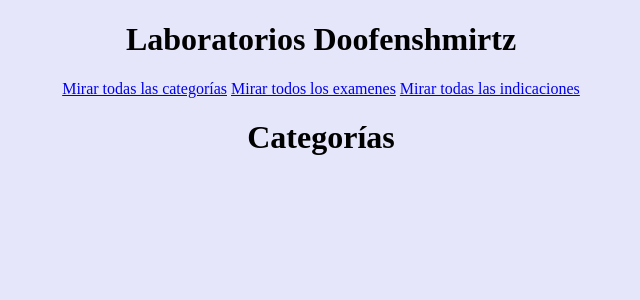
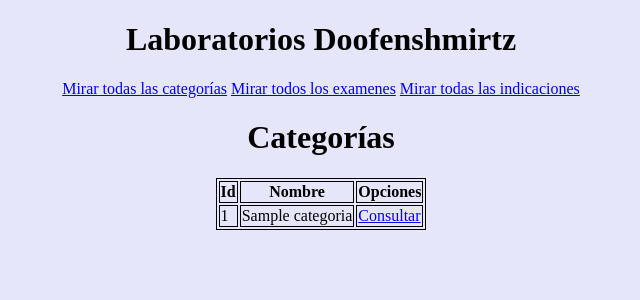
Before and after one commit to Luna-Hazuki2006/Laboratorio_Doofenshmirtz, a Flask app: page /listar_categorias in a window 1280 px wide. Shown: the top 300 px of the page, without its empty margins (319-959 px from the left). Run offline with Flask 3, Linux system fonts and the light colour scheme; a database or web service that is not in the repository returns one stand-in record (values such as "Sample title").

Commit message:
nooooooooooooooooo

```diff
--- a/app.py
+++ b/app.py
@@ -10,6 +10,16 @@
 def listar_examenes():
     servicios = examenes.find()
     print(servicios)
+    return render_template('/examenes/index.html', servicios=servicios)
+
+@app.route('/<categoria>/filtrar_examenes')
+def filtrar_examenes_categorias(categoria):
+    servicios = examenes.find({'categoria': categoria})
+    return render_template('/examenes/index.html', servicios=servicios)
+
+@app.route('/<tipo>/filtrar_examenes_tipo')
+def filtrar_examenes_tipos(tipo):
+    servicios = examenes.find({'tipo': tipo})
     return render_template('/examenes/index.html', servicios=servicios)
 
 @app.route('/crear_examen', methods=['GET', 'POST'])
@@ -40,6 +50,7 @@
 def consultar_examen(id):
     oid = ObjectId(id)
     examen = examenes.find_one({'_id': oid})
+    print(examen)
     return render_template('/examenes/index.html', examen=examen)
 
 @app.route('/<id>/actualizar_examen', methods=['GET', 'POST'])
@@ -81,7 +92,7 @@
 @app.route('/listar_indicaciones', methods=['GET'])
 def listar_indicaciones():
     indicados = indicaciones.find()
-    return render_template('/indicaciones/index.html')
+    return render_template('/indicaciones/index.html', indicados=indicados)
 
 @app.route('/crear_indicacion', methods=['GET', 'POST'])
 def crear_indicacion():
@@ -146,7 +157,7 @@
 @app.route('/listar_categorias', methods=['GET'])
 def listar_categorias():
     divisiones = categorias.find()
-    return render_template('/categorias/index.html')
+    return render_template('/categorias/index.html', divisiones=divisiones)
 
 @app.route('/crear_categorias', methods=['GET', 'POST'])
 def crear_categorias():
@@ -167,7 +178,7 @@
     return render_template('/categorias/index.html')
 
 @app.route('/<id>/consultar_categoria', methods=['GET'])
-def consultar_categorias(id):
+def consultar_categoria(id):
     oid = ObjectId(id)
     categoria = categorias.find_one({'_id': oid})
     return render_template('/catogorias/index.html', categoria=categoria)
--- a/templates/categorias/index.html
+++ b/templates/categorias/index.html
@@ -2,6 +2,21 @@
 
 {% block content %}
 <h1>{% block title %}Categorías{% endblock %}</h1>
-
+<table>
+    <tr>
+        <th>Id</th>
+        <th>Nombre</th>
+        <th>Opciones</th>
+    </tr>
+    {% for categoria in divisiones %}
+    <tr>
+        <td>{{ categoria['id'] }}</td>
+        <td>{{ categoria['nombre'] }}</td>
+        <td>
+            <a href="{{ url_for('consultar_categoria', id=categoria['_id']) }}">Consultar</a>
+        </td>
+    </tr>
+    {% endfor %}
+</table>
 
 {% endblock %}
--- a/templates/examenes/index.html
+++ b/templates/examenes/index.html
@@ -10,6 +10,7 @@
         <th>Tipo</th>
         <th>Precio</th>
         <th>Indicaciones</th>
+        <th>Opciones</th>
     </tr>
     {% for servicio in servicios %}
     <tr>
@@ -19,6 +20,9 @@
         <td>{{ servicio['tipo'] }}</td>
         <td>{{ servicio['precio'] }}</td>
         <td>{{ servicio['indicaciones'] }}</td>
+        <td>
+            <a href="{{ url_for('consultar_examen', id=servicio['_id']) }}">Consultar</a>
+        </td>
     </tr>
     {% endfor %}
 </table>
--- a/templates/indicaciones/index.html
+++ b/templates/indicaciones/index.html
@@ -6,11 +6,15 @@
     <tr>
         <th>Id</th>
         <th>Nombre</th>
+        <th>Opciones</th>
     </tr>
-    {% for indicacion in indicaciones %}
+    {% for indicacion in indicados %}
     <tr>
         <td>{{ indicacion['id'] }}</td>
         <td>{{ indicacion['nombre'] }}</td>
+        <td>
+            <a href="{{ url_for('consultar_indicacion', id=indicacion['_id']) }}">Consultar</a>
+        </td>
     </tr>
     {% endfor %}
 </table>
```
